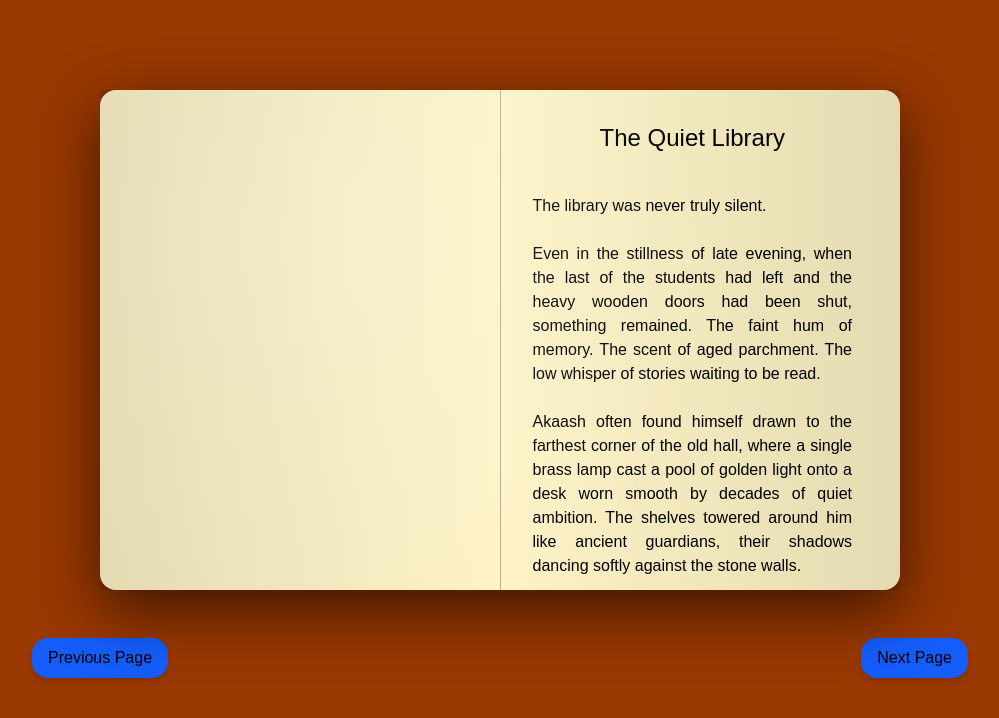
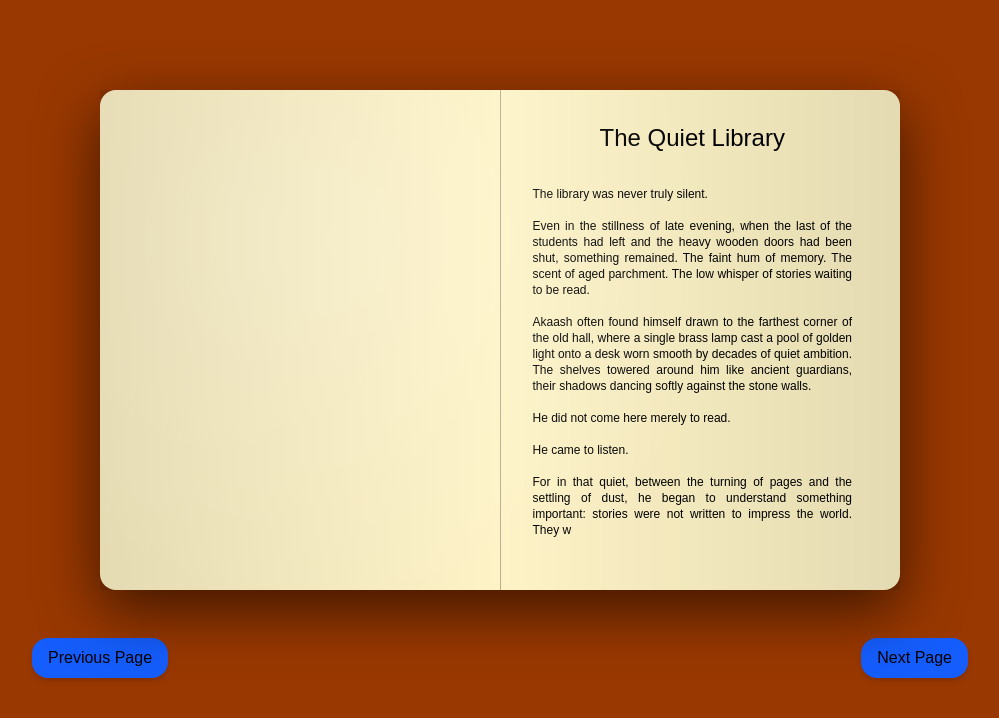
Before and after one commit to akayda008/book-display, a Next.js app: page / in a window 1280 px wide. Shown: the top 718 px of the page, without its empty margins (140-1139 px from the left). Built offline with nearby package versions, Linux system fonts and the light colour scheme.

Commit message:
Max Page Limit Split

```diff
--- a/src/components/Book.tsx
+++ b/src/components/Book.tsx
@@ -8,7 +8,7 @@ type BookProps = {
 };
 
 export default function Book({ book }: BookProps) {
-    const pages = [{ id: "blank", title: "", fullText: "" }, ...book.chapters];
+    const pages = paginateChapters(book.chapters);
     const [spreadIndex, setSpreadIndex] = useState(0);
 
     const totalPages = pages.length;
@@ -32,6 +32,33 @@ export default function Book({ book }: BookProps) {
         }
     }
 
+    function paginateChapters(chapters: BookType["chapters"]){
+        const PAGE_MAX_LIMIT = 800;
+
+        const resultPages = [
+            {id: "blank", title:"", fullText:""}
+        ]
+
+        chapters.forEach((chapters) => {
+            const text = chapters.fullText;
+            let start = 0;
+            let pageNumber = 0;
+
+            while(start < text.length){
+                const slice = text.slice(start, start + PAGE_MAX_LIMIT);
+
+                resultPages.push({
+                    id: chapters.id + "--page--" + pageNumber,
+                    title: pageNumber === 0 ? chapters.title: "",
+                    fullText: slice,
+                });
+                start += PAGE_MAX_LIMIT;
+                pageNumber ++;
+            };
+        });
+        return resultPages;
+    }
+
     return (
         <div className="relative">
             {/* Book */}
@@ -44,7 +71,7 @@ export default function Book({ book }: BookProps) {
                         {leftPage.title}
                     </h2>
                     {/* whitespace-pre-line preserves the line breaks in the text, keeping the original formatting */}
-                    <p className="text-justify whitespace-pre-line text-md">
+                    <p className="text-justify whitespace-pre-line text-xs">
                         {leftPage.fullText}
                     </p>
                 </div>
@@ -54,7 +81,7 @@ export default function Book({ book }: BookProps) {
                     <h2 className="text-center text-2xl mb-4">
                         {rightPage.title}
                     </h2>
-                    <p className="text-justify whitespace-pre-line text-md">
+                    <p className="text-justify whitespace-pre-line text-xs">
                         {rightPage.fullText}
                     </p>
                 </div>
```
